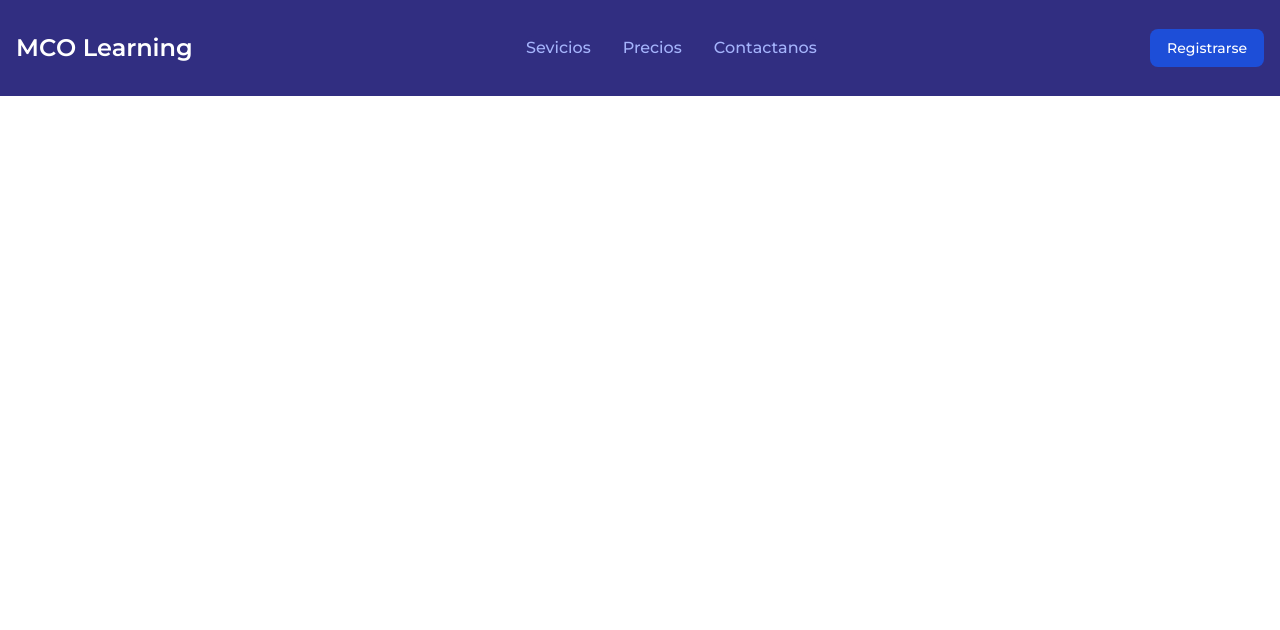
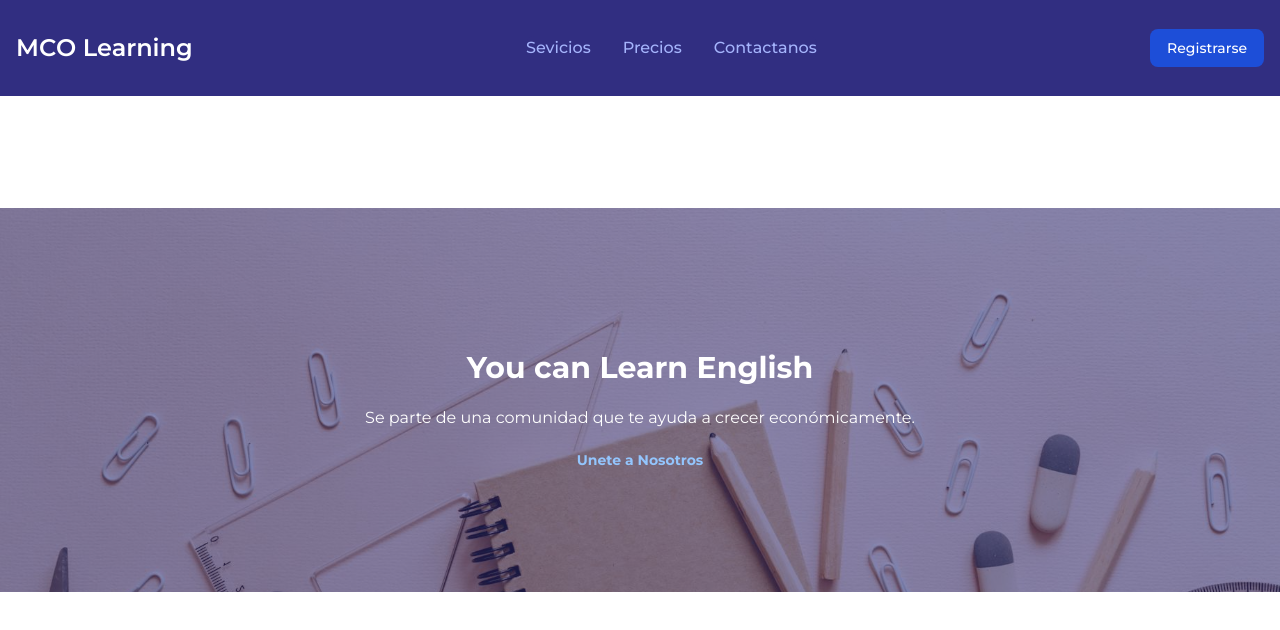
Before and after one commit to Csc32/English_Page, a React (Vite) app: page / in a window 1280 px wide. Shown: the top 630 px of the page. Built offline with nearby package versions, Linux system fonts and the light colour scheme.

Commit message:
add components to the App

```diff
--- a/src/App.jsx
+++ b/src/App.jsx
@@ -1,8 +1,16 @@
-import NavBar from './components/NavBar';
+import NavBar from './components/NavBar.jsx';
 import './App.css';
+import ImageSection from './components/ImageSection.jsx';
 
 function App() {
-  return <NavBar />;
+  return (
+    <>
+      <NavBar />
+      <section className="w-full">
+        <ImageSection />
+      </section>
+    </>
+  );
 }
 
 export default App;
```
